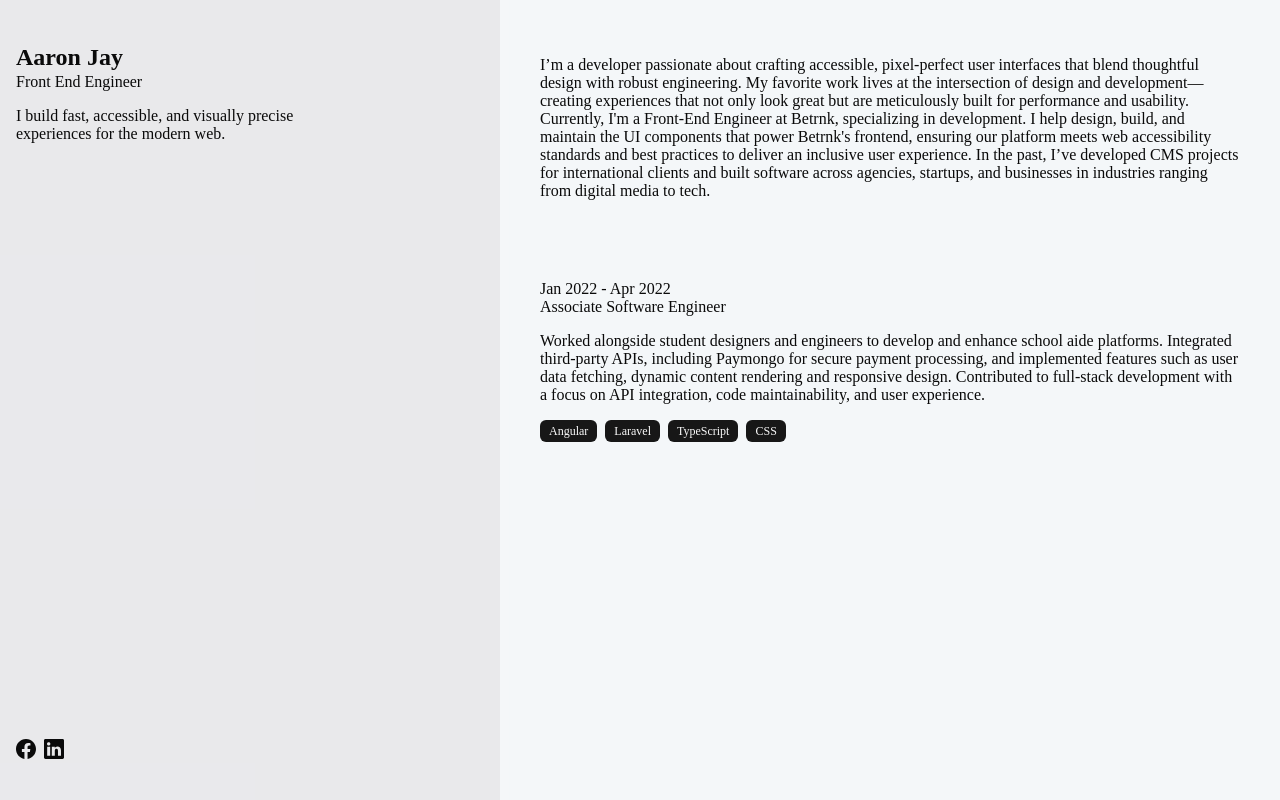
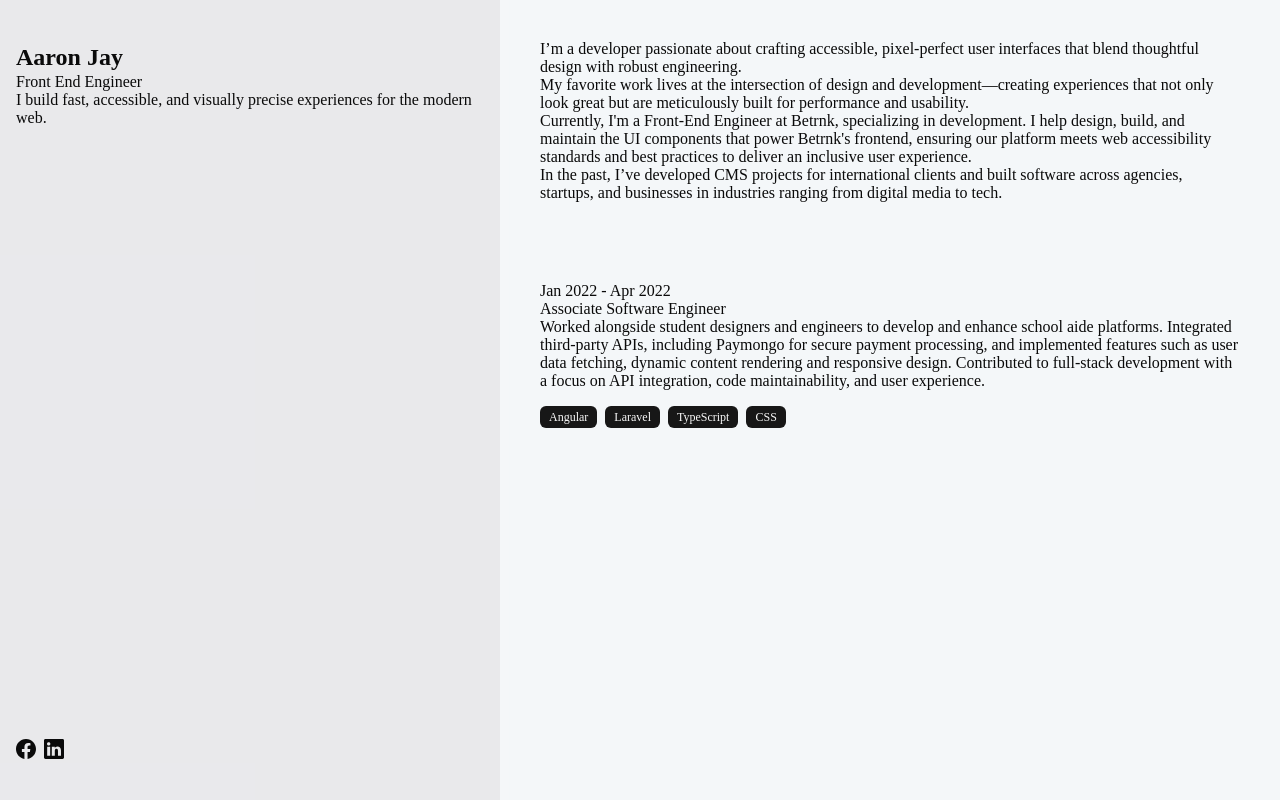
Before and after one commit to aaronxxiii/2025-portfolio, a Gatsby site: page / in a window 1280 px wide. Built offline with nearby package versions, Linux system fonts and the light colour scheme; Gatsby itself is replaced by a stand-in of ours.

Commit message:
added react markdown

```diff
--- a/package.json
+++ b/package.json
@@ -42,6 +42,7 @@
     "react": "^18.2.0",
     "react-dom": "^18.2.0",
     "react-icons": "^5.5.0",
+    "react-markdown": "^10.1.0",
     "shadcn": "^2.5.0",
     "tailwind": "^3.1.0",
     "tailwind-merge": "^3.2.0",
--- a/src/components/core/experiences.tsx
+++ b/src/components/core/experiences.tsx
@@ -1,6 +1,7 @@
 import { graphql, useStaticQuery } from "gatsby";
 import React, { Fragment } from "react";
 import { Badge } from "@/components/ui/badge";
+import ReactMarkdown from "react-markdown";
 
 function experiences() {
     const data = useStaticQuery(graphql`
@@ -27,7 +28,9 @@ function experiences() {
             {experiences?.map((item: any, index: number) =>
                 <div className="" key={item?.title + index}>
                     <p>{item?.date}</p><span>{item?.title}</span>
-                    <div className="mt-4" dangerouslySetInnerHTML={{ __html: item?.body }} />
+                    <ReactMarkdown>
+                        {item?.body}
+                    </ReactMarkdown>
                     <div className="flex gap-2 mt-4">
                         {item?.stacks?.map((stack: any) => (<Badge>{stack?.stack_name}</Badge>))}
                     </div>
--- a/src/components/core/side-content.tsx
+++ b/src/components/core/side-content.tsx
@@ -1,6 +1,7 @@
 import React from "react";
 import { BsFacebook, BsLinkedin } from "react-icons/bs";
 import { graphql, Link, useStaticQuery } from "gatsby";
+import ReactMarkdown from "react-markdown";
 
 function SideContent() {
   const data = useStaticQuery(graphql`
@@ -29,10 +30,9 @@ function SideContent() {
         <div className="p-4 flex flex-col">
           <h1 className="font-bold text-2xl m-0 p-0">{name}</h1>
           <p className="m-0">{title}</p>
-          <div
-            className="mt-4 max-w-xs"
-            dangerouslySetInnerHTML={{ __html: body }}
-          />
+          <ReactMarkdown>
+            {body}
+          </ReactMarkdown>
         </div>
 
         <footer className="p-4">
--- a/src/pages/main-content.tsx
+++ b/src/pages/main-content.tsx
@@ -2,6 +2,7 @@ import Experiences from "@/components/core/experiences";
 import { ScrollArea, ScrollBar } from "@/components/ui/scroll-area";
 import { graphql, useStaticQuery } from "gatsby";
 import React from "react";
+import ReactMarkdown from "react-markdown";
 
 function MainContent() {
   const data = useStaticQuery(graphql`
@@ -24,8 +25,6 @@ function MainContent() {
     }
   `);
 
-
-  console.log(data)
   const body = data?.markdownRemark?.frontmatter?.overview?.body;
 
   return (
@@ -33,7 +32,9 @@ function MainContent() {
       <ScrollBar />
       <section id="about">
         <div className="p-10">
-          <div className="mt-4" dangerouslySetInnerHTML={{ __html: body }} />
+          <ReactMarkdown>
+            {body}
+          </ReactMarkdown>
         </div>
       </section>
       <section className="h-[100vh]">
```
Also changed, not shown: 1 other file.
